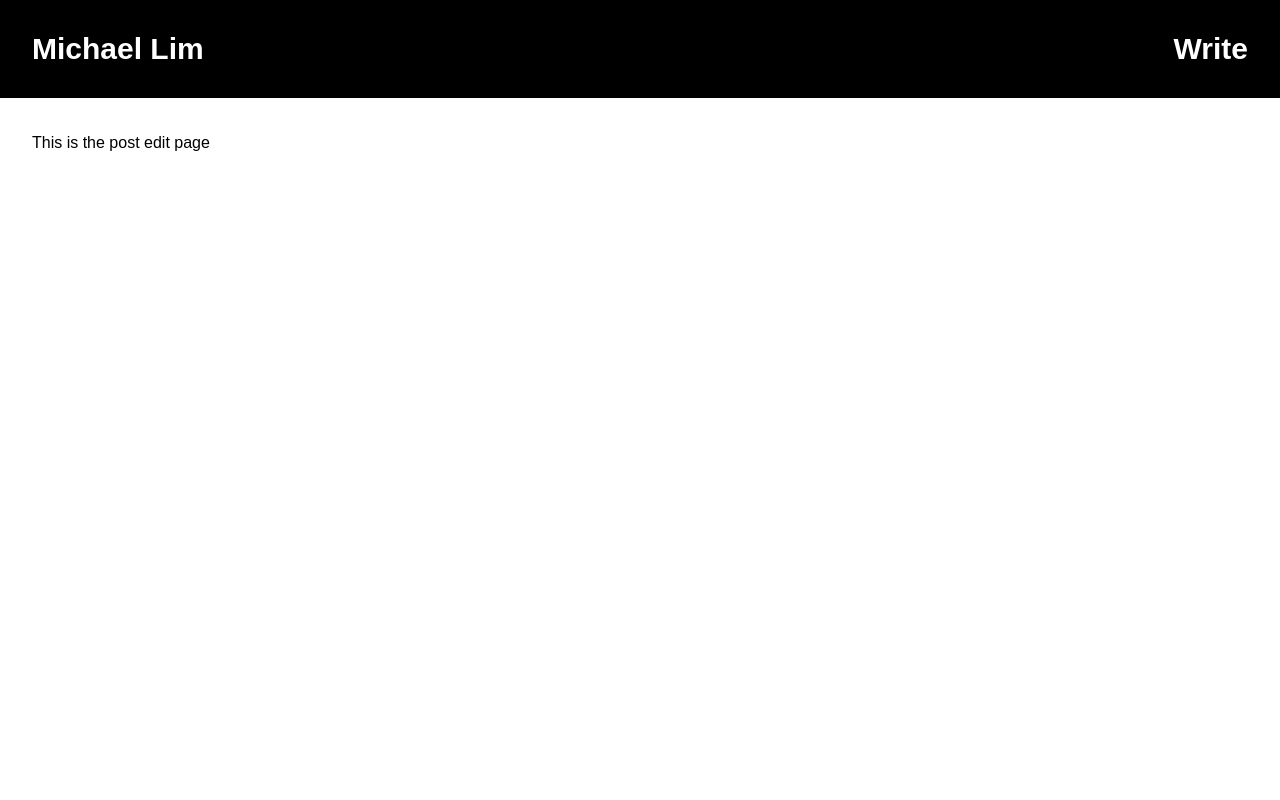
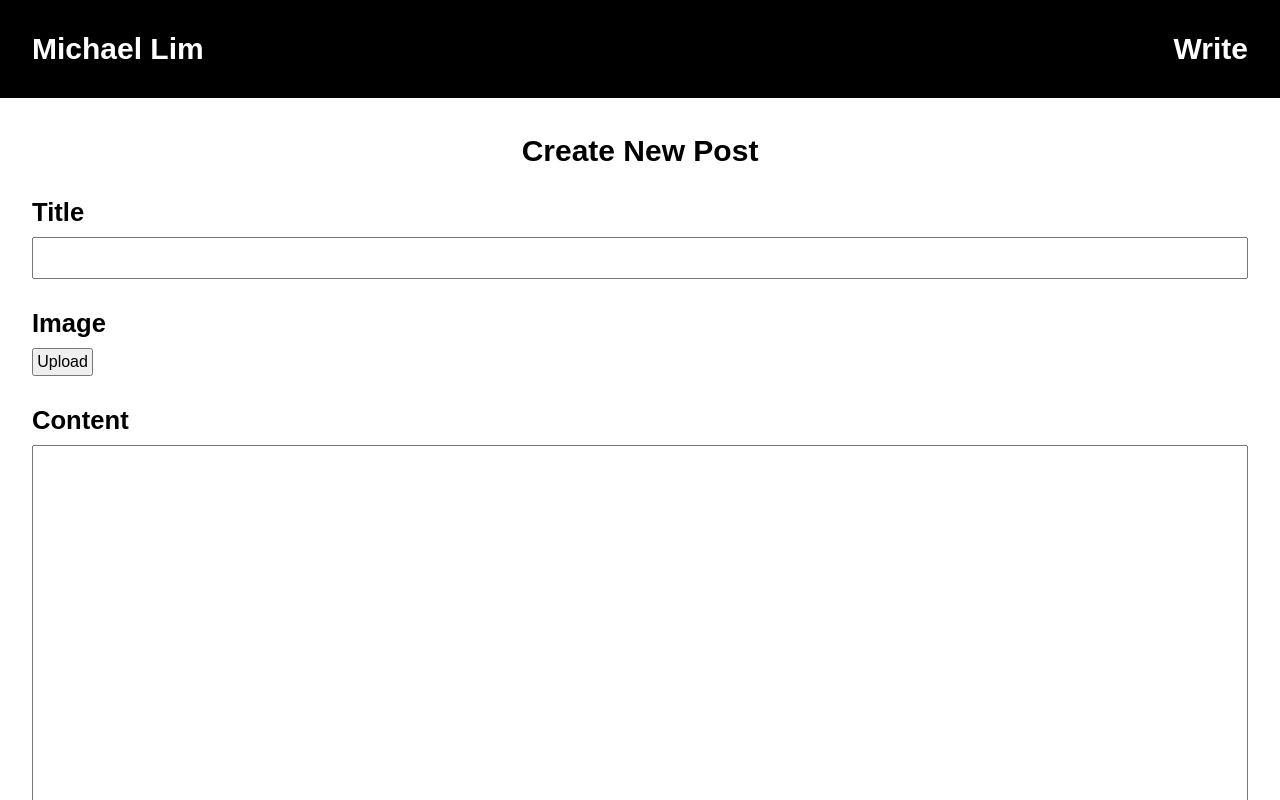
Before and after one commit to bl458/Blog-new, a React (Create React App) app: page /posts/edit in a window 1280 px wide. Shown: the top 800 px of the page. Built offline with nearby package versions, Linux system fonts and the light colour scheme.

Commit message:
FIX styling issue & post edit page

```diff
--- a/src/components/Header/Header.css
+++ b/src/components/Header/Header.css
@@ -9,5 +9,5 @@
   text-decoration: none;
   color: white;
   font-weight: bold;
-  font-size: 1.875em;
+  font-size: 1.875rem;
 }
--- a/src/index.css
+++ b/src/index.css
@@ -16,11 +16,11 @@ h1 {
 }
 
 h2 {
-  font-size: 1.5rem;
+  font-size: 1.6rem;
 }
 
 h3 {
-  font-size: 1.3rem;
+  font-size: 1.2rem;
 }
 
 @media (max-width: 768px) {
--- a/src/pages/feed/Feed.css
+++ b/src/pages/feed/Feed.css
@@ -11,7 +11,7 @@
 
 .feed__item {
   display: flex;
-  margin: 0 0 20px 0;
+  margin: 0 0 1.25rem 0;
   height: 30%;
   cursor: pointer;
 }
@@ -24,7 +24,7 @@
   /* background-color: yellow; */
   flex: 0.7;
   height: 100%;
-  margin: 0 30px 0 0;
+  margin: 0 1.875rem 0 0;
 }
 
 .feed__item-title {
@@ -38,7 +38,7 @@
 .feed__item-content {
   width: 70%;
   word-wrap: break-word;
-  margin: 10px 0 10px 0;
+  margin: 0.625rem 0 0.625rem 0;
   display: -webkit-box;
   -webkit-line-clamp: 2;
   -webkit-box-orient: vertical;
--- a/src/pages/feed/Feed.js
+++ b/src/pages/feed/Feed.js
@@ -38,7 +38,7 @@ function Feed() {
             onClick={() => onClickFeedItem(post)}
           >
             <div className="feed__item-title-wrap">
-              <h1 className="feed__item-title">{post["title"]}</h1>
+              <h2 className="feed__item-title">{post["title"]}</h2>
               <p className="feed__item-content">{post["content"]}</p>
               <p>
                 {/* TBI */}
--- a/src/pages/post/Post.js
+++ b/src/pages/post/Post.js
@@ -13,7 +13,7 @@ function Post(props) {
 
   return (
     <div className="post">
-      <h1>{post["title"]}</h1>
+      <h2>{post["title"]}</h2>
       <p className="post__created-at">{post["createdAt"].toDateString()}</p>
       {/* TBI need styled components to make img width dynamic based on aspect ratio */}
       {/* <img src={post["img"]["src"]} alt="" className="post__img" /> */}
--- a/src/pages/postEdit/PostEdit.css
+++ b/src/pages/postEdit/PostEdit.css
@@ -0,0 +1,22 @@
+.postEdit__title {
+  text-align: center;
+  margin: 0 0 1.875rem 0;
+}
+
+.postEdit__titleSub {
+  margin: 1.875rem 0 0.625rem 0;
+}
+
+.postEdit__titleInput {
+  width: 100%;
+  padding: 0.625rem;
+}
+
+.postEdit__uploadBtn {
+  padding: 0.2rem;
+}
+
+.postEdit__contentInput {
+  width: 100%;
+  padding: 0.625rem;
+}
--- a/src/pages/postEdit/PostEdit.js
+++ b/src/pages/postEdit/PostEdit.js
@@ -1,5 +1,17 @@
+import "./PostEdit.css";
+
 function PostEdit(props) {
-  return <div>This is the post edit page</div>;
+  return (
+    <div>
+      <h1 className="postEdit__title">Create New Post</h1>
+      <h2 className="postEdit__titleSub">Title</h2>
+      <input type="text" className="postEdit__titleInput" />
+      <h2 className="postEdit__titleSub">Image</h2>
+      <button className="postEdit__uploadBtn">Upload</button>
+      <h2 className="postEdit__titleSub">Content</h2>
+      <textarea rows="40" className="postEdit__contentInput"></textarea>
+    </div>
+  );
 }
 
 export default PostEdit;
```
